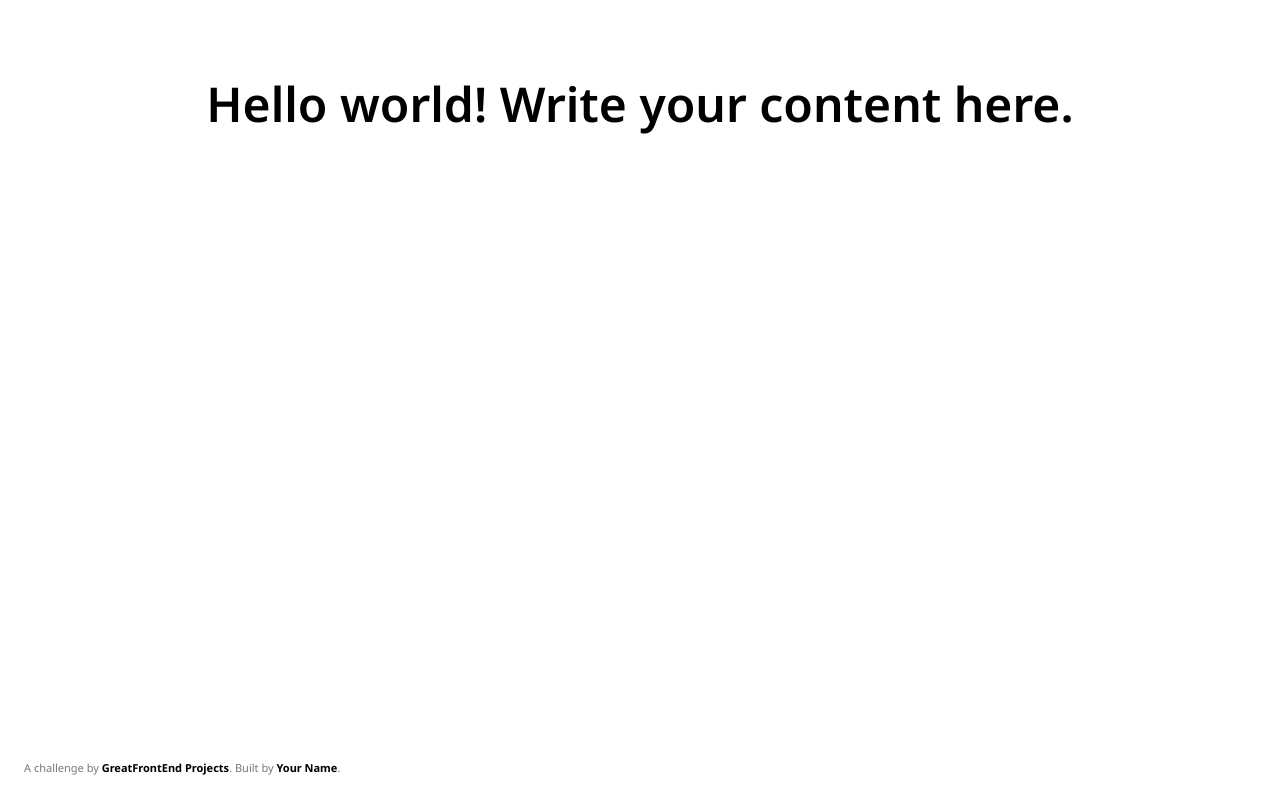
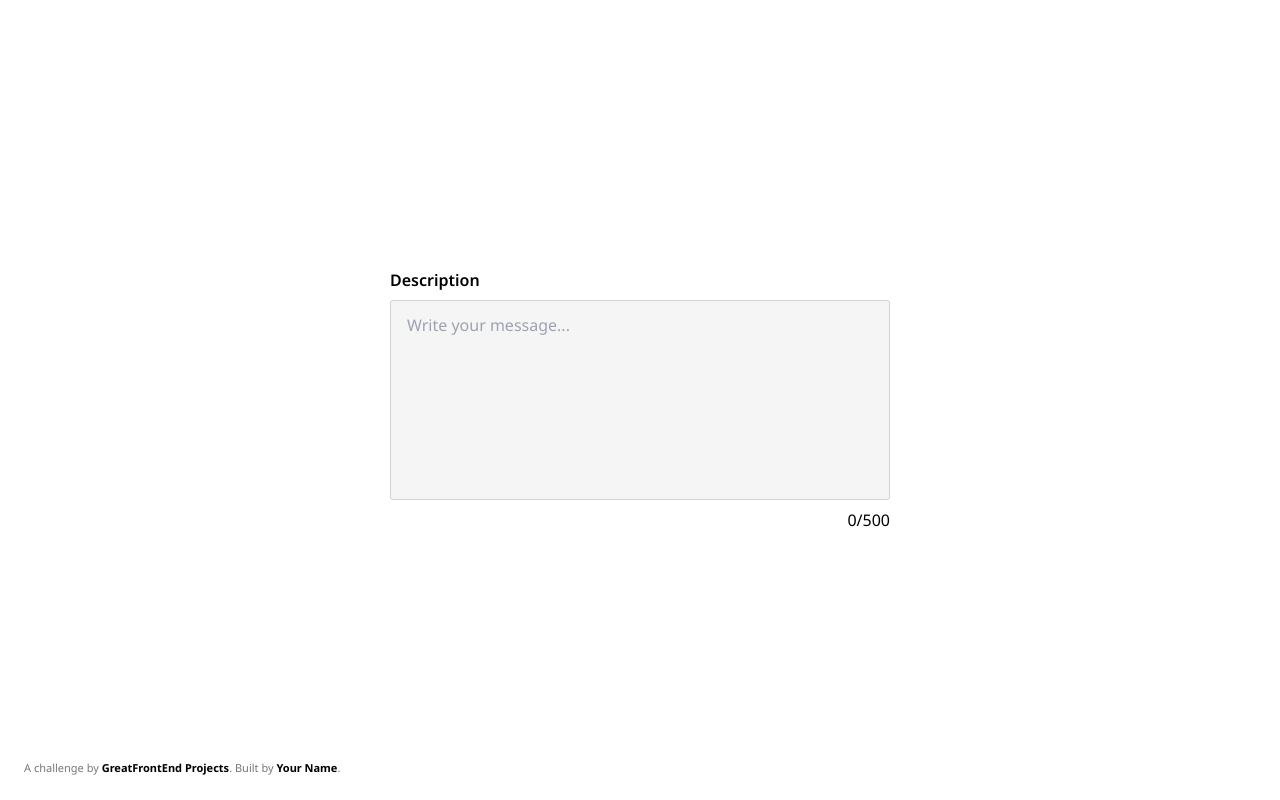
Before and after one commit to ricecreamdude/gfe-js-textarea-component, a plain HTML site: page textarea-component/index.html in a window 1280 px wide. Drawn offline with nearby package versions, Linux system fonts and the light colour scheme.

Commit message:
Completing warmup

```diff
--- a/textarea-component/index.html
+++ b/textarea-component/index.html
@@ -20,15 +20,60 @@
 
     <link rel="icon" href="img/favicon.ico" sizes="any" />
     <style>
+      .container {
+        display: flex;
+        justify-content: center;
+        align-items: center;
+        min-height: 100vh;
+      }
+      .title {
+        font-weight: 600;
+      }
+      .title-container {
+        padding-bottom: 8px;
+      }
+
+      .characters-used-section {
+        display: flex;
+        justify-content: right;
+      }
+
+      .textarea {
+        border: 1px solid lightgray;
+        border-radius: 3px;
+        background-color: whitesmoke;
+        resize: none;
+        width: 500px;
+        height: 200px;
+        padding: 12px 16px;
+      }
+
+      .textarea-container{
+        padding-bottom: 8px;
+      }
+
       /* You may write styles inside this <style> tag or within `css/style.css`. */
     </style>
   </head>
   <body>
     <!-- Add your site or application content here -->
-    <h1 class="text-5xl text-center font-semibold pt-20">
-      Hello world! Write your content here.
-    </h1>
-
+     <div class="container">
+       <div class="content">
+         <div class="flex title-container">
+           <span class="title">Description</span>
+         </div>
+         <div class="flex textarea-container">
+           <textarea
+           class="textarea"
+           placeholder="Write your message..."
+           required
+           ></textarea>
+         </div>
+         <div class="flex characters-used-section">
+           <span class="characters-used">0/500</span>
+         </div>
+       </div>
+     </div>
     <!-- Attribute this challenge to yourself! -->
     <div class="credits">
       A challenge by
```
